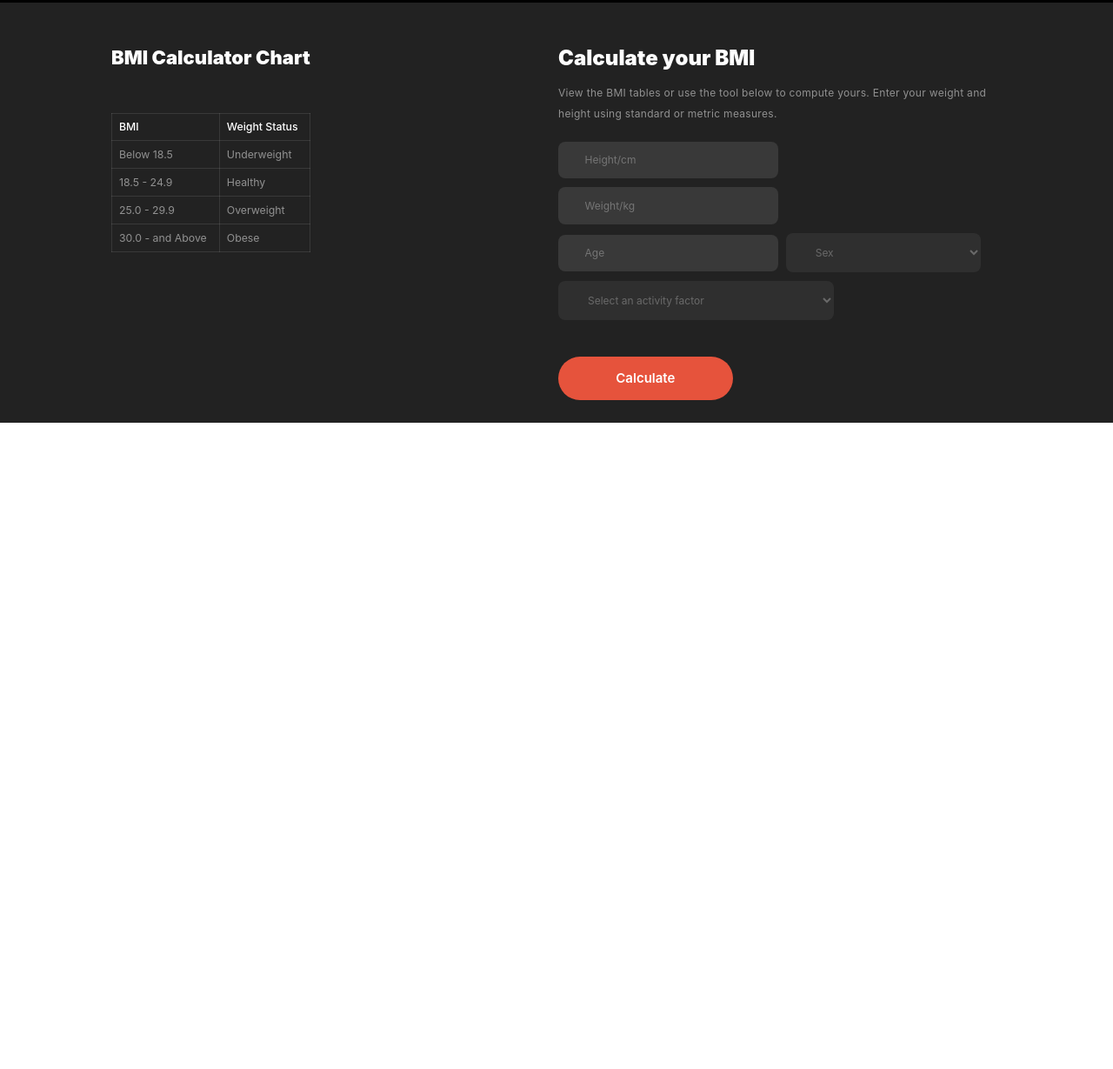
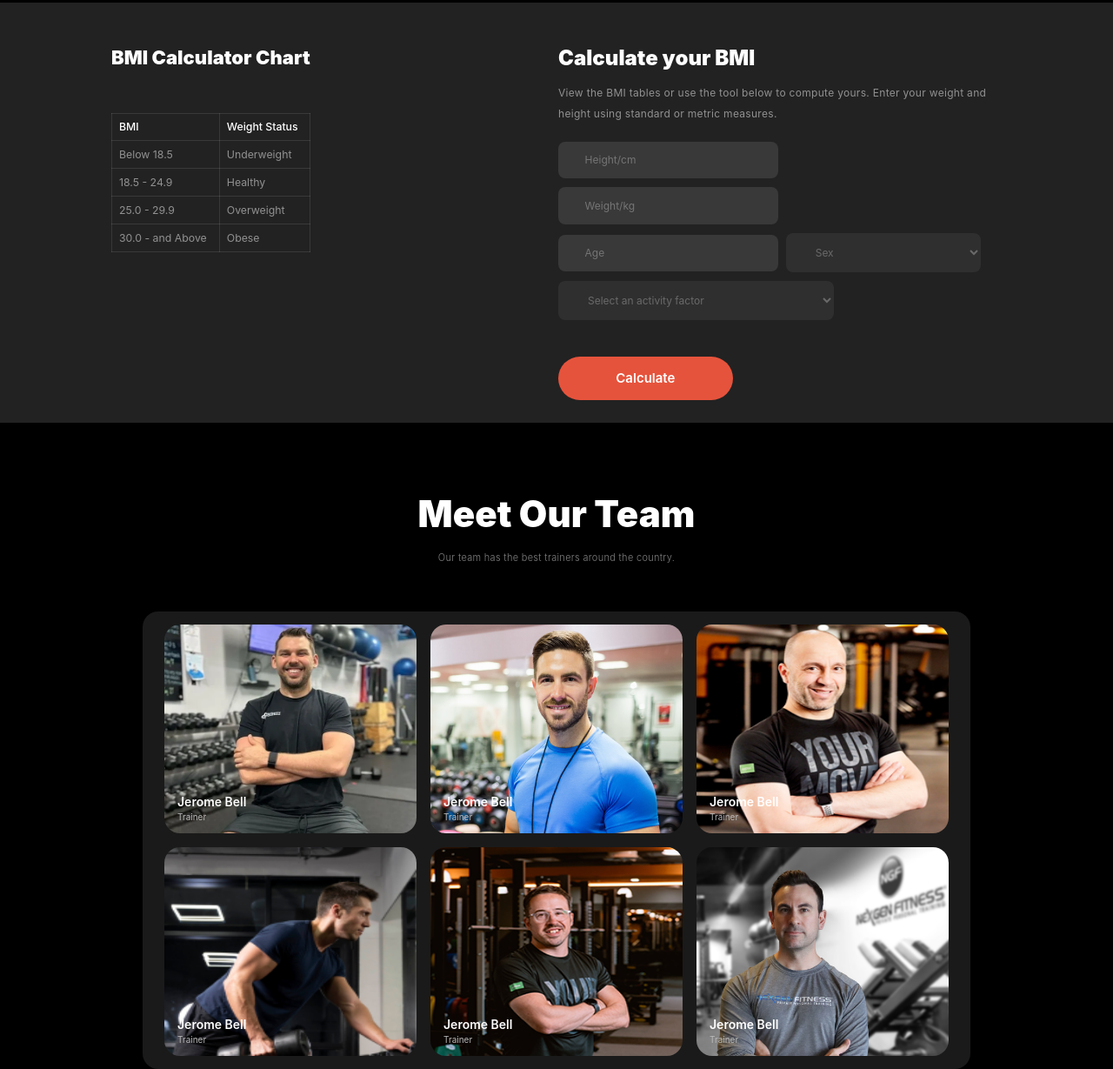
Before and after one commit to 016mamun/my-assignment-02, a plain HTML site: page index.html in a window 1280 px wide. Shown: the part 2026-3255 px from the top of the page at 87% size. Before the commit the page ends 2512 px from the top, so only its background shows below. Drawn offline with Linux system fonts and the light colour scheme; files whose address does not match are found by name.

Commit message:
Added section 6,7 trainer

```diff
--- a/index.html
+++ b/index.html
@@ -178,6 +178,59 @@
             </div>
         </section>
 
+    </section>
+
+    <section class="section-7">
+        <div class="sec-7-box-1">
+            <h1 class="sec-3-title sec-7-title">Meet Our Team</h1>
+            <p class="banner-detail sec-7-detail">Our team has the best trainers around the country.</p>
+        </div>
+
+        <div id="photo" class="grid">
+
+        <div class="photos grid">
+            <div class="cont-1"><img src="images/trainer1.png" alt="" class="photo-1">
+                <div class="about">
+                    <h4 class="name">Jerome Bell</h4>
+                    <p class="profession">Trainer</p>
+                </div>
+            </div>
+            <div class="cont-2"><img src="images/trainer2.png" alt="" class="photo-2">
+                <div class="about">
+                    <h4 class="name">Jerome Bell</h4>
+                    <p class="profession">Trainer</p>
+                </div>
+            </div>
+            <div class="cont-3"><img src="images/trainer3.png" alt="" class="photo-3">
+                <div class="about">
+                    <h4 class="name">Jerome Bell</h4>
+                    <p class="profession">Trainer</p>
+                </div>
+            </div>
+        </div>
+        <div class="photos-2 grid">
+            <div class="cont-4"><img src="images/image 4.png" alt="" class="photo-4">
+                <div class="about">
+                    <h4 class="name">Jerome Bell</h4>
+                    <p class="profession">Trainer</p>
+                </div>
+            </div>
+            <div class="cont-5"><img src="images/trainer5.png" alt="" class="photo-5">
+                <div class="about">
+                    <h4 class="name">Jerome Bell</h4>
+                    <p class="profession">Trainer</p>
+                </div>
+            </div>
+            <div class="cont-6"><img src="images/trainer6.png" alt="" class="photo-6">
+                <div class="about">
+                    <h4 class="name">Jerome Bell</h4>
+                    <p class="profession">Trainer</p>
+                </div>
+            </div>
+        </div>
+
+        </div>
+    </section>
 
 
 </body>
--- a/styles/styles.css
+++ b/styles/styles.css
@@ -542,3 +542,99 @@ select {
     margin-top: 32px;
     padding: 3% 13%;
 }
+
+/* section 7 */
+.section-7,
+.section-8 {
+    background: rgb(0, 0, 0);
+}
+
+.section-8 {
+    padding-bottom: 100px;
+}
+
+.sec-7-title {
+    color: rgb(255, 255, 255);
+    font-size: 42px;
+    font-weight: 900;
+    line-height: 120%;
+    letter-spacing: 0%;
+    text-align: center;
+    padding-top: 80px;
+    padding-bottom: 12px;
+}
+
+.sec-7-detail {
+    color: rgba(255, 255, 255, 0.5);
+    font-size: 11px;
+    font-weight: 300;
+    line-height: 24px;
+    letter-spacing: 0.3px;
+    text-align: center;
+    width: 100%;
+    margin: 0;
+    padding-bottom: 50px;
+}
+
+#photo {
+    width: 72%;
+    margin: 0 auto;
+    padding: 15px;
+    background-color: rgba(255, 255, 255, 0.1);
+    gap: 16px;
+    border-radius: 18px;
+    justify-content: center;
+    align-items: center;
+}
+
+.photos,
+.photos-2 {
+    grid-template-columns: repeat(3, 290px);
+    gap: 16px;
+}
+
+.cont-1,
+.cont-2,
+.cont-3,
+.cont-4,
+.cont-5,
+.cont-6 {
+    width: 290px;
+    height: 240px;
+    position: relative;
+
+}
+
+.cont-1 img,
+.cont-2 img,
+.cont-3 img,
+.cont-4 img,
+.cont-5 img,
+.cont-6 img {
+    width: 290px;
+    height: 240px;
+    border-radius: 18px;
+
+}
+
+
+.about {
+    position: absolute;
+    top: 195px;
+    left: 15px;
+
+}
+
+.name {
+    font-size: 14px;
+    font-weight: 600;
+    margin: 0;
+    color: white;
+    margin-bottom: 3px;
+}
+
+.profession {
+    font-size: 10px;
+    color: #b9b9b9;
+    margin: 0;
+}
```
